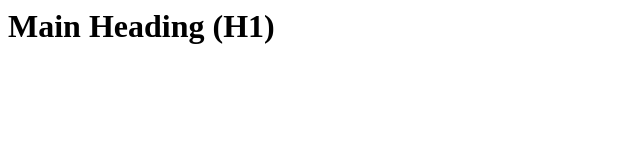
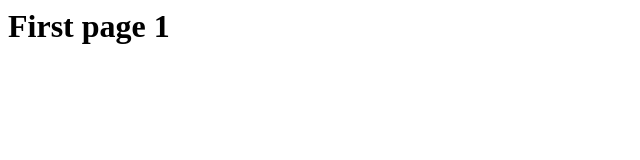
Before and after one commit to Ram040700/streaming, a plain HTML site: page index.html in a window 1280 px wide. Shown: the whole page, without its empty margins (0-640 px from the left). Drawn offline with Linux system fonts and the light colour scheme.

Commit message:
Update index.html
online editing

```diff
--- a/index.html
+++ b/index.html
@@ -5,6 +5,6 @@
 			    <title>HTML Headings Example</title>
 	</head>
 	<body>
-		    <h1>Main Heading (H1)</h1>
+		    <h1>First page 1</h1>
 	</body>
 </html>
```
